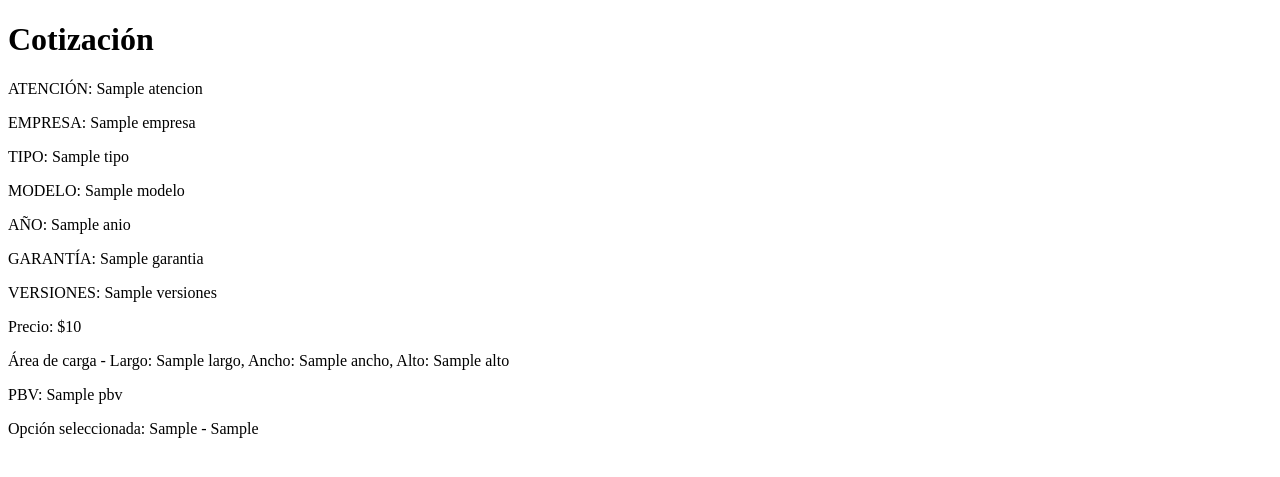
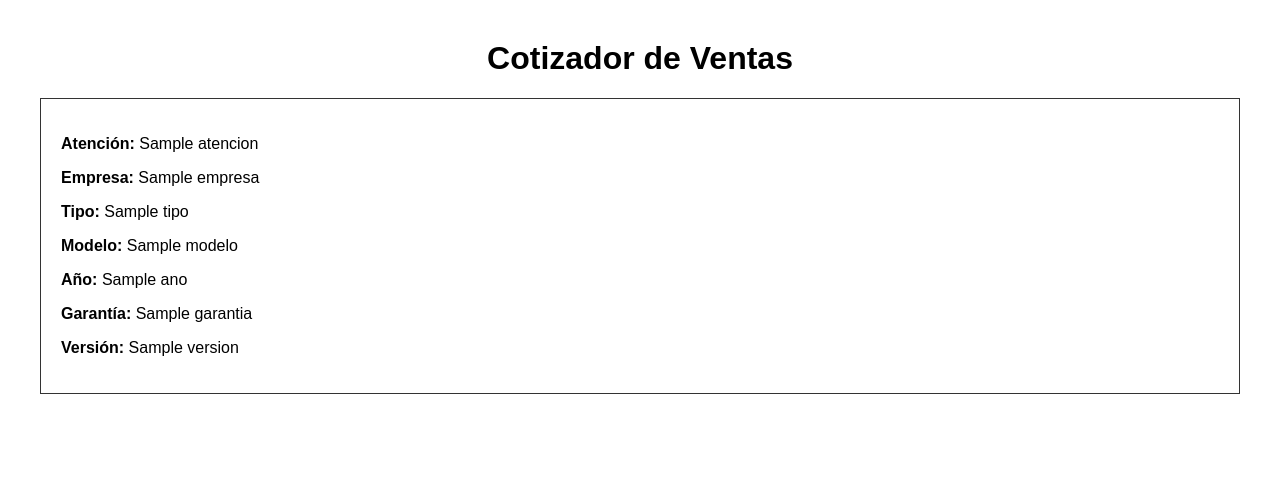
Before and after one commit to Molochdebien/cotizarApp, a Flask app: template templates/pdf_template.html in a window 1280 px wide. Shown: the top 477 px of the page. Run offline with Flask 3, Linux system fonts and the light colour scheme; the template is opened without the code that fills it: most values are stand-ins (such as "Sample title", 1, 10 or a date in 2020).

Commit message:
Update pdf_template.html

```diff
--- a/templates/pdf_template.html
+++ b/templates/pdf_template.html
@@ -1,22 +1,31 @@
 <!DOCTYPE html>
-<html lang="es">
+<html>
 <head>
-    <meta charset="UTF-8">
-    <meta name="viewport" content="width=device-width, initial-scale=1.0">
-    <title>PDF Cotización</title>
+    <title>Cotizador de Ventas</title>
+    <style>
+        body {
+            font-family: Arial, sans-serif;
+            margin: 40px;
+        }
+        h1 {
+            text-align: center;
+        }
+        .container {
+            border: 1px solid #333;
+            padding: 20px;
+        }
+    </style>
 </head>
 <body>
-    <h1>Cotización</h1>
-    <p>ATENCIÓN: {{ atencion }}</p>
-    <p>EMPRESA: {{ empresa }}</p>
-    <p>TIPO: {{ tipo }}</p>
-    <p>MODELO: {{ modelo }}</p>
-    <p>AÑO: {{ anio }}</p>
-    <p>GARANTÍA: {{ garantia }}</p>
-    <p>VERSIONES: {{ versiones }}</p>
-    <p>Precio: ${{ precio }}</p>
-    <p>Área de carga - Largo: {{ largo }}, Ancho: {{ ancho }}, Alto: {{ alto }}</p>
-    <p>PBV: {{ pbv }}</p>
-    <p>Opción seleccionada: {{ opcionesCarga }} - {{ opcionSeleccionada }}</p>
+    <h1>Cotizador de Ventas</h1>
+    <div class="container">
+        <p><strong>Atención:</strong> {{ atencion }}</p>
+        <p><strong>Empresa:</strong> {{ empresa }}</p>
+        <p><strong>Tipo:</strong> {{ tipo }}</p>
+        <p><strong>Modelo:</strong> {{ modelo }}</p>
+        <p><strong>Año:</strong> {{ ano }}</p>
+        <p><strong>Garantía:</strong> {{ garantia }}</p>
+        <p><strong>Versión:</strong> {{ version }}</p>
+    </div>
 </body>
 </html>
```
